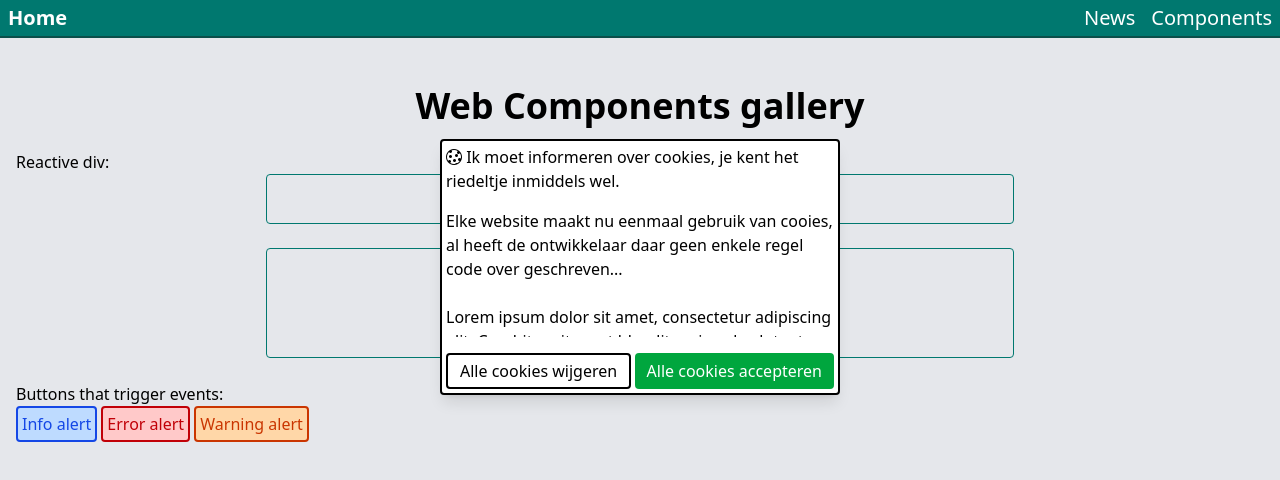
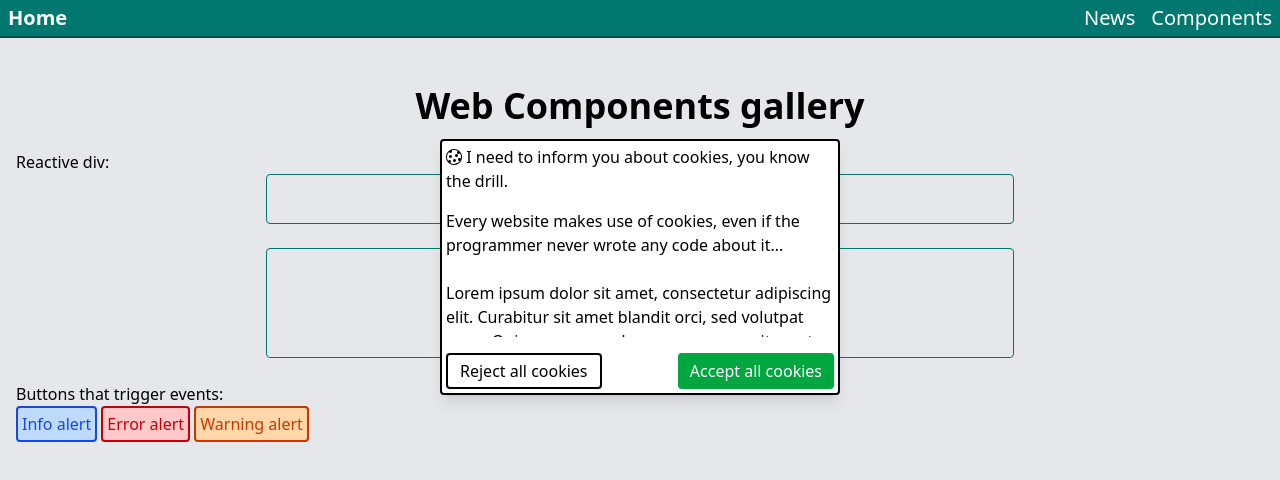
Before and after one commit to MossGuy/Svelte_Garden, a SvelteKit app: page /web_components in a window 1280 px wide. Shown: the top 480 px of the page. Built offline with nearby package versions, Linux system fonts and the light colour scheme.

Commit message:
programmer forgot the project language is english dink donk

```diff
--- a/src/routes/web_components/ModalCookies.svelte
+++ b/src/routes/web_components/ModalCookies.svelte
@@ -12,10 +12,10 @@
 <div class="border border-2 rounded p-1 h-64 w-100 mx-auto bg-white shadow-lg flex flex-col gap-4 fixed top-1/3 left-1/2 transform -translate-x-1/2 -translate-y-1/2 z-50">
     <h2>
         <i class="bi bi-cookie"></i>
-        Ik moet informeren over cookies, je kent het riedeltje inmiddels wel.
+        I need to inform you about cookies, you know the drill.
     </h2>
     <div class="overflow-y-scroll">
-        <p>Elke website maakt nu eenmaal gebruik van cooies, al heeft de ontwikkelaar daar geen enkele regel code over geschreven...</p>
+        <p>Every website makes use of cookies, even if the programmer never wrote any code about it...</p>
         <br>
         <p>
             Lorem ipsum dolor sit amet, consectetur adipiscing elit. Curabitur sit amet blandit orci, sed volutpat nunc. Quisque commodo posuere quam sit amet fermentum. Phasellus nec vehicula dui. Nulla ornare dui eu enim ornare, eu fringilla dolor egestas. Praesent fermentum quis quam et laoreet. Curabitur ac vulputate orci. Donec nec scelerisque tortor. Mauris quis felis pulvinar, convallis mi quis, hendrerit metus. Integer eu dolor vulputate, feugiat eros non, auctor massa. Ut id quam iaculis, vulputate lectus ut, mattis tellus. Suspendisse in mauris vitae lorem commodo aliquet eu sed orci. Nam vel euismod magna, vitae rhoncus enim. Fusce iaculis ipsum ac purus posuere posuere. Curabitur bibendum sapien gravida fringilla lacinia. Mauris quis iaculis eros.
@@ -26,14 +26,14 @@
         onclick={() => alert("HAHA, in your dreams!")}
         class="py-1 px-3 rounded border border-2"
         >
-            Alle cookies wijgeren
+            Reject all cookies
         </button>
 
         <button
         onclick={() => visible = false}
         class="py-1 px-3 rounded bg-green-600 text-white"
         >
-            Alle cookies accepteren
+            Accept all cookies
         </button>
     </div>
 </div>
```
